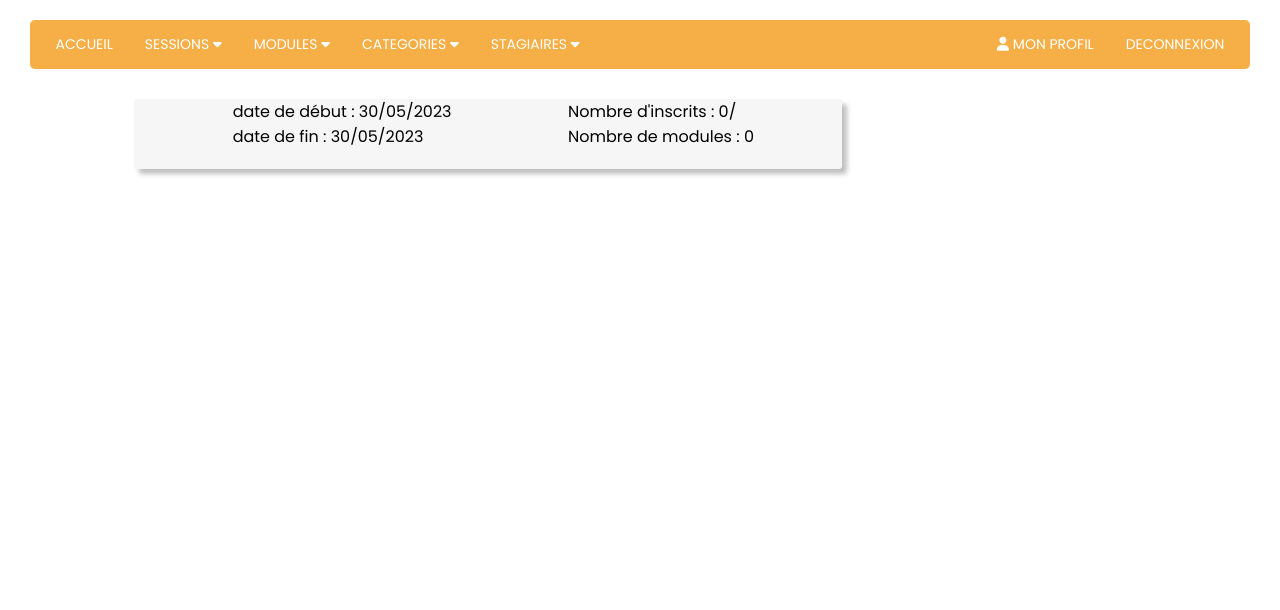
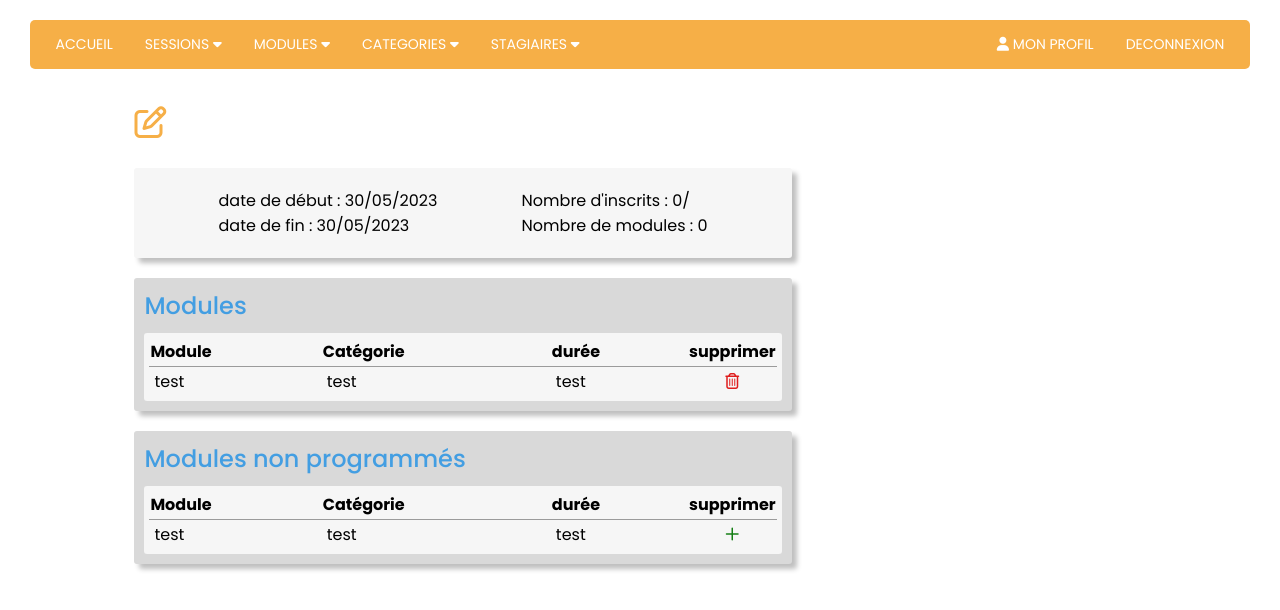
Before and after one commit to JeanNoLimit/ProjetSession, a Symfony app: template templates/session/show.html.twig in a window 1280 px wide. Shown: the top 610 px of the page. Run offline with Twig, Linux system fonts and the light colour scheme; the template is opened without the code that fills it, so the values that code supplies are empty; some libraries are stand-ins or nearby versions.

Commit message:
Mise en place front des tableaux modules

```diff
--- a/public/css/style.css
+++ b/public/css/style.css
@@ -138,7 +138,7 @@ label{
     background-color: #F6F6F6;
     border-radius: 3px;
     box-shadow: 5px 5px 5px rgba(0,0,0,0.25);
-    padding: 0px 30px 20px 40px;
+
 }
 
 
@@ -147,6 +147,7 @@ label{
 .infoProfil{
     max-width: 500px;
     margin: 40px auto;
+    padding: 0px 30px 20px 40px;
 }
 
 .infoProfil h3{
@@ -158,28 +159,6 @@ p{
 }
 
 
-
-/*******************************Détails session***********************************/
-
-.containerSession{
-    display: flex;
-    flex-direction: row;
-}
-
-.infoAndModules{
-    width: 70%;
-}
-
-.listStagiaires{
-    width: 30%;
-}
-
-.infoSession{
-    display: flex;
-    flex-direction: row;
-    justify-content: space-around;
-}
-
 /****************************Liste des sessions***********************************/
 
 .intitule_session{
@@ -190,3 +169,49 @@ p{
 .intitule_session:hover {
     color: rgba(0, 0, 0, 0.432);
 }
+
+/*******************************Détails session***********************************/
+
+.containerSession{
+    display: flex;
+    flex-direction: row;
+
+}
+
+.infoAndModules{
+    width: 65%;
+
+}
+
+.listStagiaires{
+    width: 35%;
+}
+
+.infoSession{
+    display: flex;
+    flex-direction: row;
+    justify-content: space-evenly;
+    align-items: center;
+    height: 70px;
+    padding: 10px 0;
+    max-width: 700px;
+
+}
+
+.containerTabForm{
+    background-color: #D9D9D9 ;
+    border-radius: 3px;
+    box-shadow: 5px 5px 5px rgba(0,0,0,0.25);
+    margin-top: 20px;
+    max-width: 700px;
+}
+
+
+.marginTab{
+    height: 10px;
+}
+
+.moduleTitle{
+    padding: 10px 10px;
+    margin: 0;
+}
--- a/public/css/table.css
+++ b/public/css/table.css
@@ -32,11 +32,11 @@
 
 }
 
-tbody tr:nth-child(odd) {
+.tList tbody tr:nth-child(odd) {
     background-color: #D9D9D9;
   }
 
-tbody tr:nth-child(even) {
+.tList tbody tr:nth-child(even) {
     background-color: #F6F6F6;
   }
 
@@ -53,3 +53,38 @@ tbody tr:nth-child(even) {
 .listSessions {
     min-width: 100%;
 }
+
+/***************************************************************Tableaux Vue détail session**************************************************************************************/
+
+.tabForm{
+
+    background-color: #F6F6F6;
+    margin: 0px 10px;
+    border-radius: 3px;
+    padding: 5px;
+}
+
+.tabForm th{
+    text-align: left;
+
+    padding-bottom: 2px;
+}
+.tabForm .icons{
+    text-align: center;
+    width: 40px;
+}
+
+.tabForm table{
+    width: 100%;
+    border-collapse: collapse;
+
+}
+
+.tabForm td{
+    border-top: #9B9B9B solid 1px;
+    padding: 2px 5px;
+}
+
+.fa-sharp{
+    color: rgb(19, 126, 19);
+}
--- a/templates/session/show.html.twig
+++ b/templates/session/show.html.twig
@@ -4,24 +4,72 @@
 
 {% block body %}
 
-<h1>{{session.intituleSession}}</h1>
+<h1>{{session.intituleSession}} <a href="{{path('edit_session', {'id': session.id})}}"><i class="fa-regular fa-pen-to-square"></i></a></h1>
 
 
 <div class="containerSession">
 
     <div class="infoAndModules">
+
         <div class="info infoSession">
             <div class="infoSessionLeft">
                 <p>date de début : {{session.dateDebut|date('d/m/Y')}}</p>
                 <p>date de fin : {{session.dateFin|date('d/m/Y')}}</p>
-
             </div>
             <div class="infoSessionRight">
                 <p>Nombre d'inscrits : {{session.stagiaires|length}}/{{session.nbPlaces}}</p>
                 <p>Nombre de modules : {{session.programmes|length}}</p>
-
             </div>
         </div>
+        <div class="containerTabForm">
+            <h2 class="moduleTitle">Modules</h2>
+            <div class="tabForm">
+                <table>
+                    <thead>
+                        <tr>
+                            <th>Module</th>
+                            <th>Catégorie</th>
+                            <th>durée</th>
+                            <th>supprimer</th>
+                        </tr>
+                    </thead>
+                    <tbody>
+                        <tr>
+                            <td>test</td>
+                            <td> test</td>
+                            <td> test</td>
+                            <td class="icons"><a href=""><i class="fa-regular fa-trash-can"></i></a></td>
+                        </tr>
+                    </tbody>
+                </table>
+            </div>
+            <div class="marginTab"></div>
+        </div>
+        <div class="containerTabForm">
+            <h2 class="moduleTitle">Modules non programmés</h2>
+            <div class="tabForm">
+                <table>
+                    <thead>
+                        <tr>
+                            <th>Module</th>
+                            <th>Catégorie</th>
+                            <th>durée</th>
+                            <th>supprimer</th>
+                        </tr>
+                    </thead>
+                    <tbody>
+                        <tr>
+                            <td>test</td>
+                            <td> test</td>
+                            <td> test</td>
+                            <td class="icons"><a href=""><i class="fa-sharp fa-regular fa-plus"></i></a></td>
+                        </tr>
+                    </tbody>
+                </table>
+            </div>
+            <div class="marginTab"></div>
+        </div>
+
     </div>
 
     <div class="listStagiaires">
```
